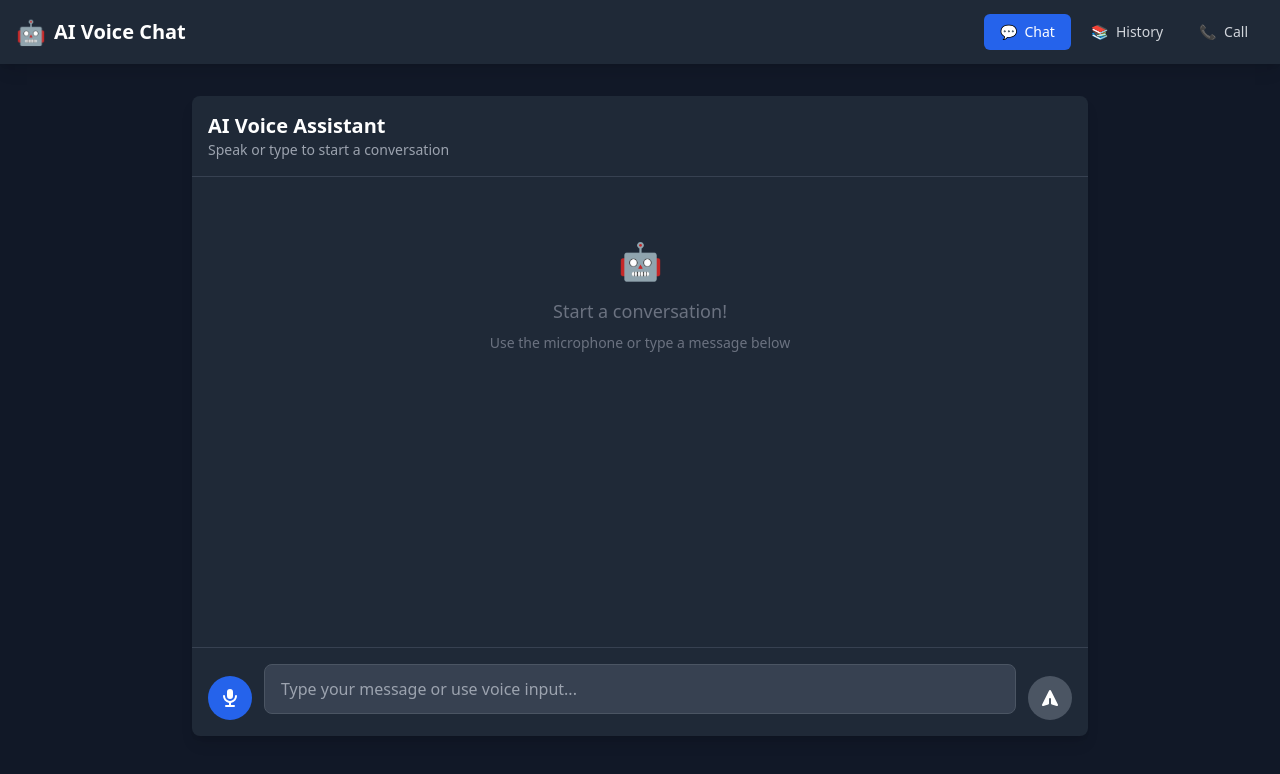
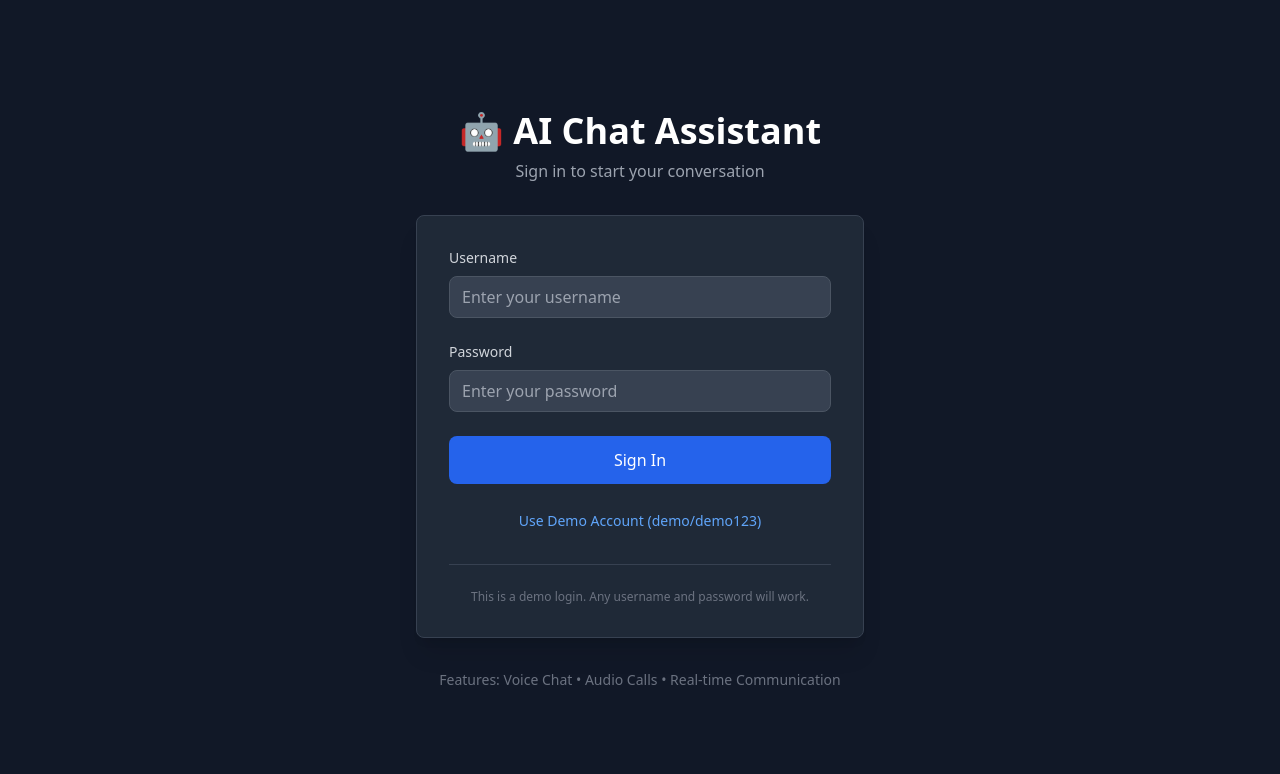
Before and after one commit to Matrixxboy/AIWeCallAssistant, a React (Create React App) app: page / in a window 1280 px wide. Shown: the top 774 px of the page. Built offline with nearby package versions, Linux system fonts and the light colour scheme.

Commit message:
Update App.jsx with authentication
cgen-b9631752881d4313b4376e08c8218a8b

```diff
--- a/src/App.jsx
+++ b/src/App.jsx
@@ -1,11 +1,34 @@
 import React, { useState } from 'react';
+import { AuthProvider, useAuth } from './contexts/AuthContext';
 import Navbar from './components/Navbar';
 import ChatPage from './pages/ChatPage';
 import ChatHistoryPage from './pages/ChatHistoryPage';
 import CallingPage from './pages/CallingPage';
+import LoginPage from './pages/LoginPage';
 
-function App() {
+function AppContent() {
   const [currentPage, setCurrentPage] = useState('chat');
+  const { user, login, isLoading, isAuthenticated } = useAuth();
+
+  // Show loading spinner while checking authentication
+  if (isLoading) {
+    return (
+      <div className="min-h-screen bg-gray-900 flex items-center justify-center">
+        <div className="text-center">
+          <svg className="animate-spin h-12 w-12 text-blue-500 mx-auto mb-4" xmlns="http://www.w3.org/2000/svg" fill="none" viewBox="0 0 24 24">
+            <circle className="opacity-25" cx="12" cy="12" r="10" stroke="currentColor" strokeWidth="4"></circle>
+            <path className="opacity-75" fill="currentColor" d="M4 12a8 8 0 018-8V0C5.373 0 0 5.373 0 12h4zm2 5.291A7.962 7.962 0 014 12H0c0 3.042 1.135 5.824 3 7.938l3-2.647z"></path>
+          </svg>
+          <p className="text-gray-400">Loading...</p>
+        </div>
+      </div>
+    );
+  }
+
+  // Show login page if not authenticated
+  if (!isAuthenticated) {
+    return <LoginPage onLogin={login} />;
+  }
 
   const renderPage = () => {
     switch (currentPage) {
@@ -22,7 +45,11 @@ function App() {
 
   return (
     <div className="min-h-screen bg-gray-900 text-gray-200">
-      <Navbar currentPage={currentPage} setCurrentPage={setCurrentPage} />
+      <Navbar
+        currentPage={currentPage}
+        setCurrentPage={setCurrentPage}
+        user={user}
+      />
       <main className="container mx-auto px-4 py-8">
         {renderPage()}
       </main>
@@ -30,4 +57,12 @@ function App() {
   );
 }
 
+function App() {
+  return (
+    <AuthProvider>
+      <AppContent />
+    </AuthProvider>
+  );
+}
+
 export default App;
```
